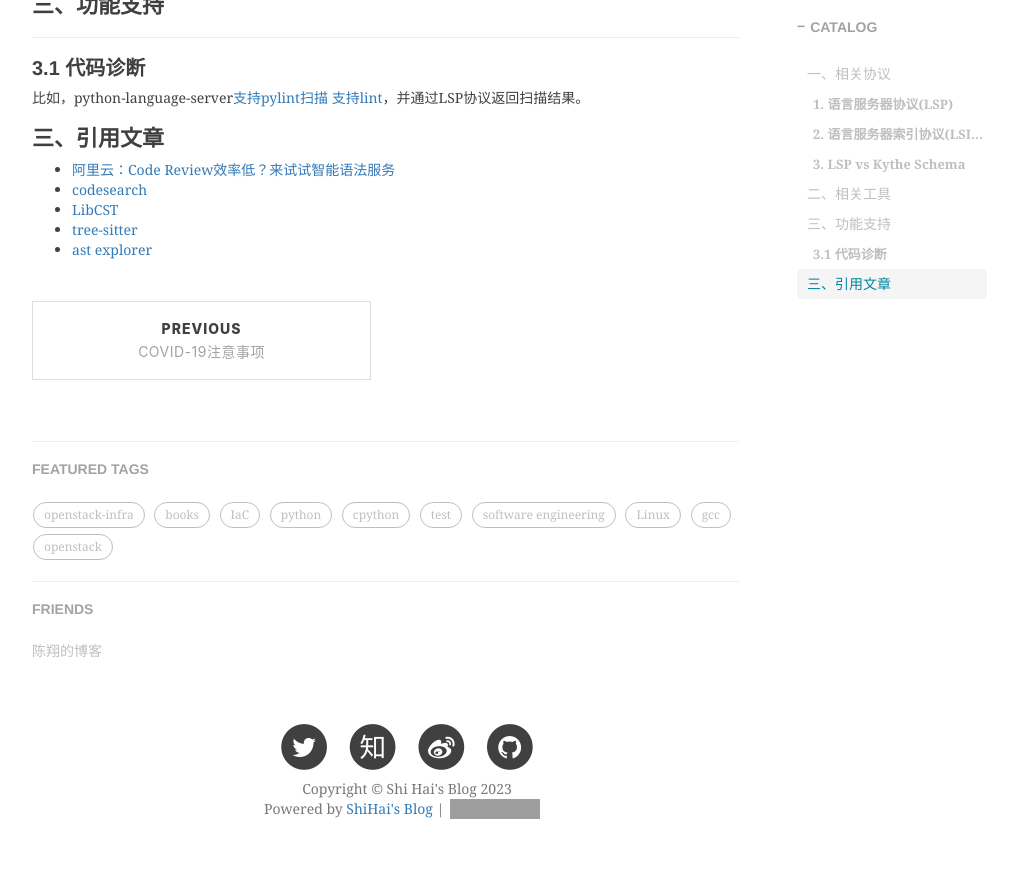
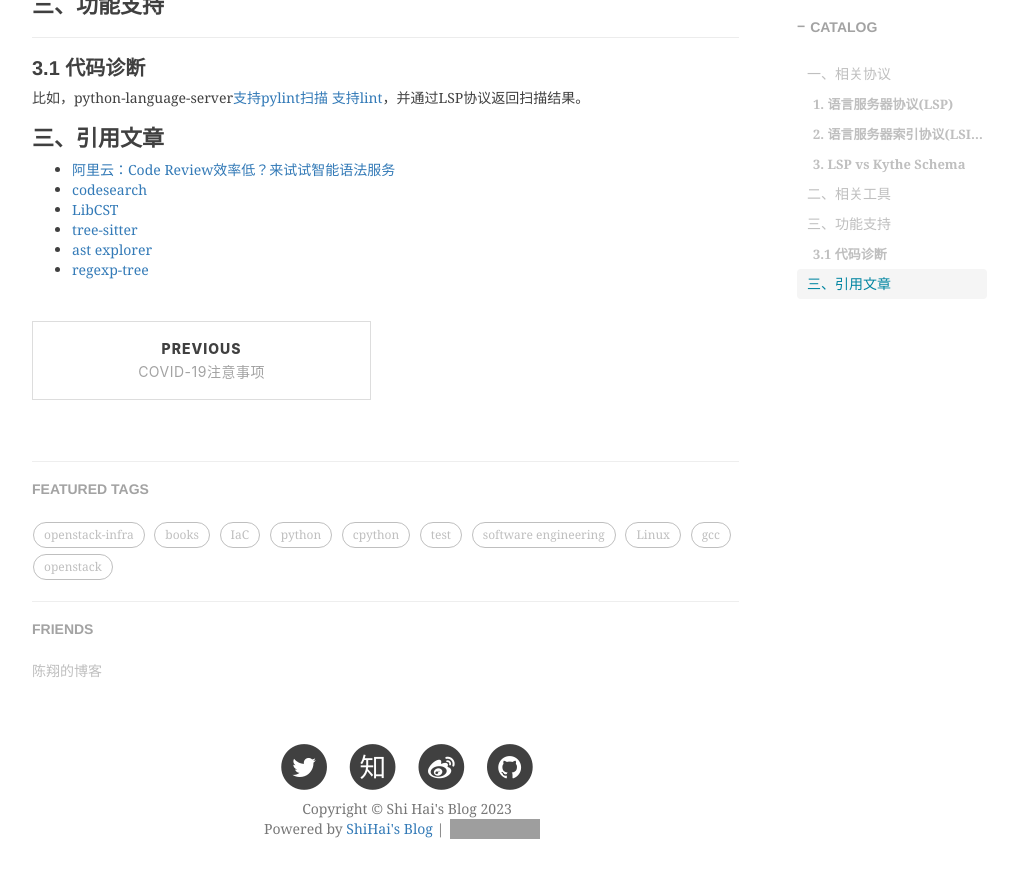
Before and after one commit to shihai1991/shihai1991.github.io, a Jekyll site: the page built from _posts/2023-01-12-代码索引工具调研.md, in a window 1280 px wide and 900 px high, scrolled down 1580 px. Shown: the top 878 px of the window, without its empty margins (233-1246 px from the left). Built offline with Jekyll 4.4.1, drawn with Linux system fonts in a browser that asks for light colours; nearby versions of some CDN libraries; comment, search, counter and statistics services are not loaded; grey boxes are pictures that could not be loaded.

Commit message:
Update 2023-01-12-代码索引工具调研.md

```diff
--- a/_posts/2023-01-12-代码索引工具调研.md
+++ b/_posts/2023-01-12-代码索引工具调研.md
@@ -36,3 +36,4 @@ LSP/LSIF的核心目标是让IDE与工具之间，Web和代码索引之间能定
 - [LibCST](https://github.com/Instagram/LibCST)
 - [tree-sitter](https://github.com/tree-sitter/tree-sitter)
 - [ast explorer](https://astexplorer.net/)
+- [regexp-tree](https://github.com/DmitrySoshnikov/regexp-tree)
```
